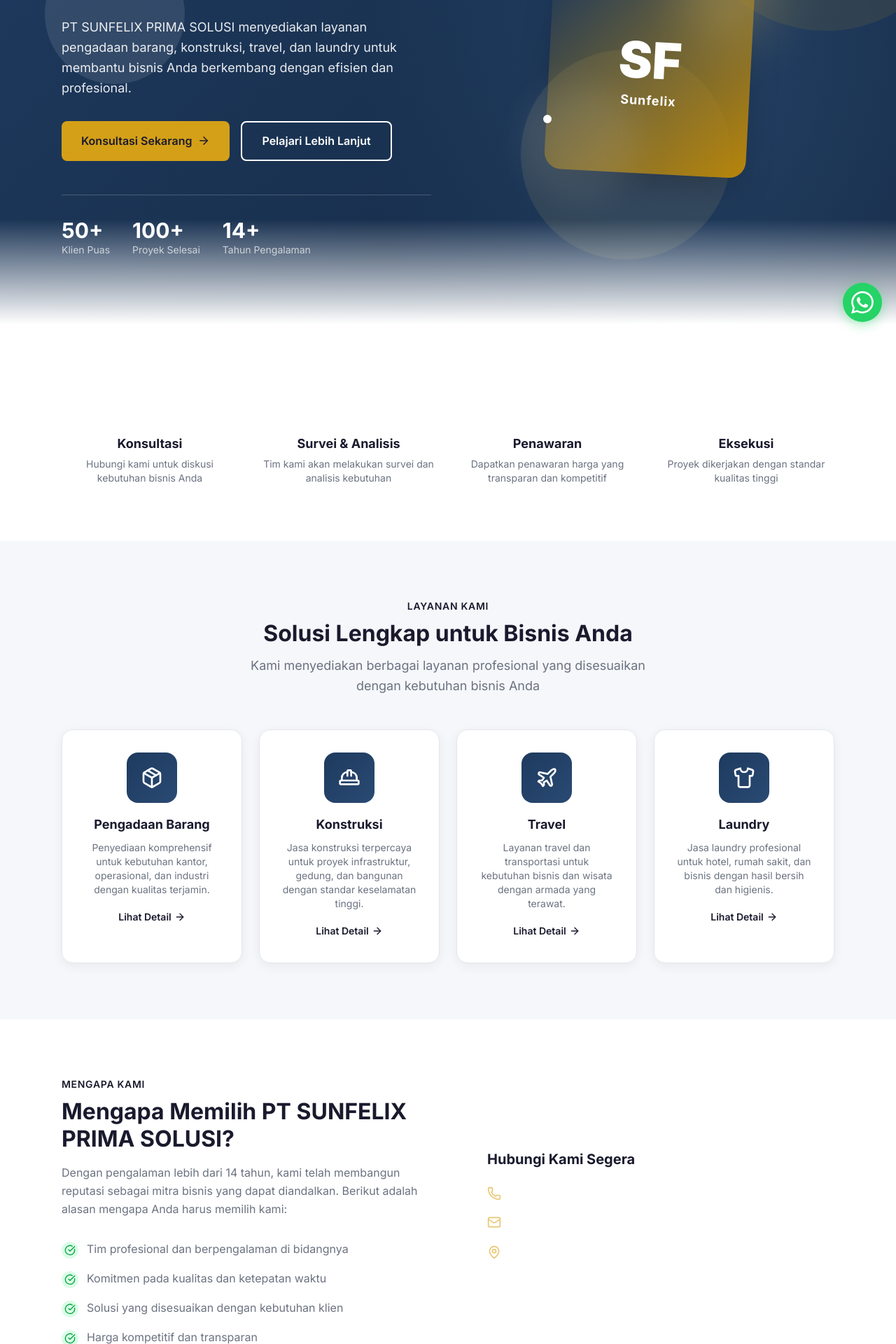
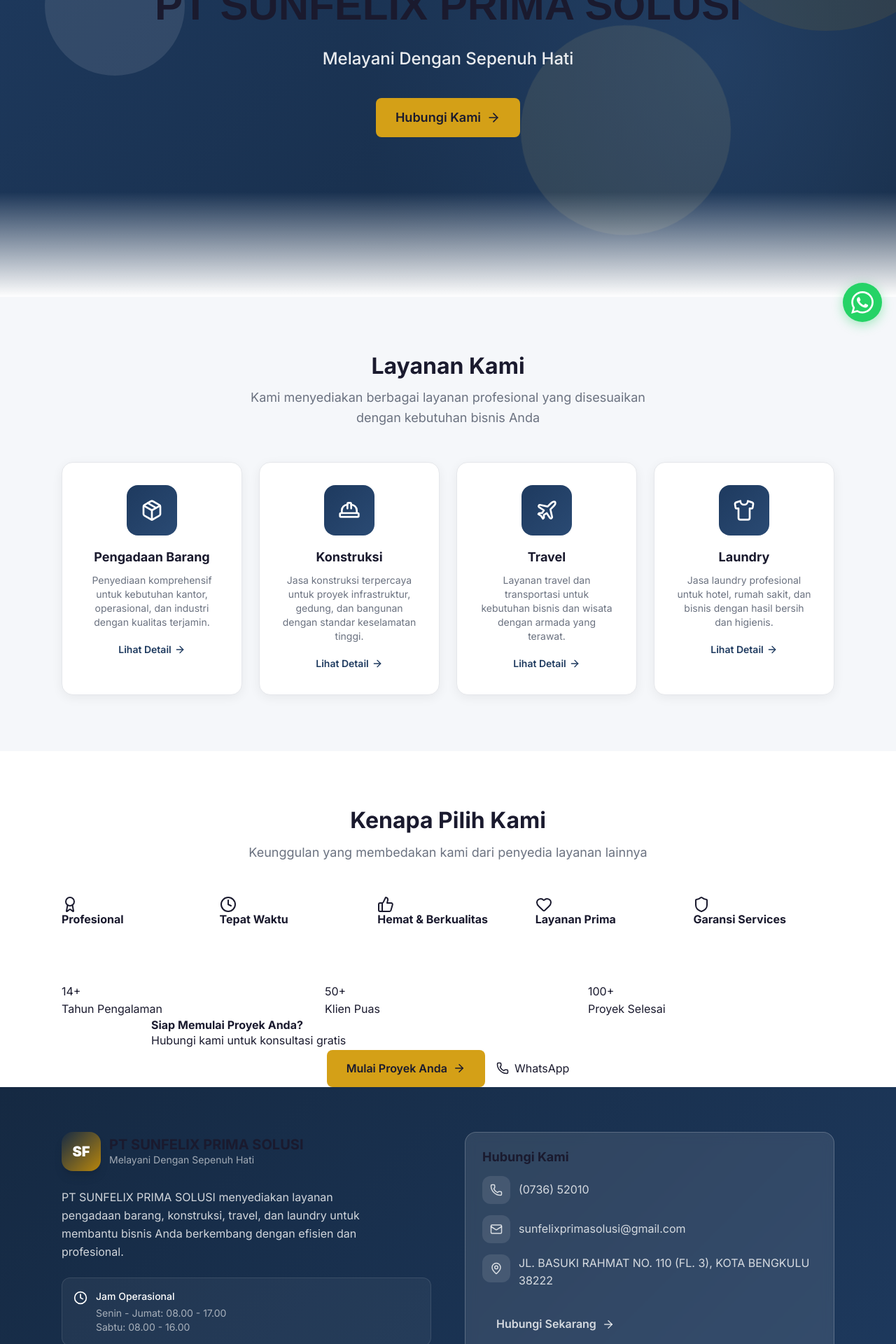
Before and after one commit to imamabdurrahmann/multi-layanan, a Next.js app: page / in a window 1280 px wide. Shown: the part 320-2240 px from the top of the page at 70% size. Built offline with nearby package versions, Linux system fonts and the light colour scheme.

Commit message:
feat: complete homepage redesign with new sections

```diff
--- a/src/app/page.tsx
+++ b/src/app/page.tsx
@@ -1,5 +1,5 @@
 import Link from "next/link";
-import { ArrowRight, Package, HardHat, Plane, Shirt, Users, Award, Clock, Shield, CheckCircle, Phone, Mail, MapPin } from "lucide-react";
+import { Package, HardHat, Plane, Shirt, Award, Clock, ThumbsUp, Heart, Shield, ArrowRight, Phone } from "lucide-react";
 import { companyInfo } from "@/config/company";
 
 const services = [
@@ -8,62 +8,41 @@ const services = [
     title: "Pengadaan Barang",
     description: "Penyediaan komprehensif untuk kebutuhan kantor, operasional, dan industri dengan kualitas terjamin.",
     href: "/pengadaan",
-    color: "from-blue-500 to-blue-600",
   },
   {
     icon: <HardHat className="w-8 h-8" />,
     title: "Konstruksi",
     description: "Jasa konstruksi terpercaya untuk proyek infrastruktur, gedung, dan bangunan dengan standar keselamatan tinggi.",
     href: "/konstruksi",
-    color: "from-orange-500 to-orange-600",
   },
   {
     icon: <Plane className="w-8 h-8" />,
     title: "Travel",
     description: "Layanan travel dan transportasi untuk kebutuhan bisnis dan wisata dengan armada yang terawat.",
     href: "/travel",
-    color: "from-teal-500 to-teal-600",
   },
   {
     icon: <Shirt className="w-8 h-8" />,
     title: "Laundry",
     description: "Jasa laundry profesional untuk hotel, rumah sakit, dan bisnis dengan hasil bersih dan higienis.",
     href: "/laundry",
-    color: "from-purple-500 to-purple-600",
   },
 ];
 
 const whyChooseUs = [
-  "Tim profesional dan berpengalaman di bidangnya",
-  "Komitmen pada kualitas dan ketepatan waktu",
-  "Solusi yang disesuaikan dengan kebutuhan klien",
-  "Harga kompetitif dan transparan",
-  "Layanan purna jual yang responsif",
-  "Garansi mutup untuk setiap proyek",
-];
-
-const clientLogos = [
-  "PT Pertamina",
-  "PT PLN",
-  "PT Garuda Indonesia",
-  "PT Freeport",
-  "PT Antam",
-  "PT Semen Indonesia",
-  "PT Adhi Karya",
-  "PT Waskita Karya",
-];
-
-const process = [
-  { step: "01", title: "Konsultasi", desc: "Hubungi kami untuk diskusi kebutuhan bisnis Anda" },
-  { step: "02", title: "Survei & Analisis", desc: "Tim kami akan melakukan survei dan analisis kebutuhan" },
-  { step: "03", title: "Penawaran", desc: "Dapatkan penawaran harga yang transparan dan kompetitif" },
-  { step: "04", title: "Eksekusi", desc: "Proyek dikerjakan dengan standar kualitas tinggi" },
+  { icon: <Award className="w-6 h-6" />, title: "Profesional" },
+  { icon: <Clock className="w-6 h-6" />, title: "Tepat Waktu" },
+  { icon: <ThumbsUp className="w-6 h-6" />, title: "Hemat & Berkualitas" },
+  { icon: <Heart className="w-6 h-6" />, title: "Layanan Prima" },
+  { icon: <Shield className="w-6 h-6" />, title: "Garansi Services" },
 ];
 
 export default function HomePage() {
+  const experienceYears = new Date().getFullYear() - companyInfo.established;
+
   return (
     <div>
-      {/* Hero Section - Modern Corporate */}
+      {/* HERO SECTION */}
       <section className="hero-section">
         <div className="hero-shapes">
           <div className="hero-shape hero-shape-1" />
@@ -72,102 +51,40 @@ export default function HomePage() {
         </div>
 
         <div className="max-w-6xl mx-auto px-4 sm:px-6 w-full relative z-10">
-          <div className="grid lg:grid-cols-2 gap-12 items-center">
-            <div className="hero-content">
-              <div className="inline-flex items-center gap-2 px-4 py-2 rounded-full bg-white/10 backdrop-blur-sm mb-6 border border-white/20">
-                <span className="w-2 h-2 bg-green-400 rounded-full animate-pulse" />
-                <span className="text-sm text-white/90 font-medium">Melayani Sejak {companyInfo.established}</span>
-              </div>
-
-              <h1 className="text-4xl md:text-5xl lg:text-6xl font-bold mb-6 leading-tight">
-                Solusi Bisnis <span className="text-[var(--gold-primary)]">Terpercaya</span> untuk Kebutuhan Anda
+          <div className="text-center py-16 md:py-24">
+            <h1 className="text-3xl md:text-5xl lg:text-6xl font-bold mb-6 leading-tight" style={{ fontFamily: "'Poppins', sans-serif" }}>
+              {companyInfo.name}
             </h1>
-
-              <p className="text-lg md:text-xl text-white/80 mb-8 leading-relaxed max-w-xl">
-                {companyInfo.name} menyediakan layanan pengadaan barang, konstruksi, travel, dan laundry untuk membantu bisnis Anda berkembang dengan efisien dan profesional.
+            <p className="text-xl md:text-2xl text-white/90 mb-10 font-medium">
+              {companyInfo.tagline}
             </p>
-
-              <div className="flex flex-col gap-4 w-full sm:flex-row sm:w-auto">
-                <Link href="/contact" className="btn-primary group w-full sm:w-auto justify-center">
-                  Konsultasi Sekarang
-                  <ArrowRight size={18} className="group-hover:translate-x-1 transition-transform" />
+            <Link href="/contact" className="btn-primary inline-flex items-center gap-2 text-lg">
+              Hubungi Kami
+              <ArrowRight size={20} />
             </Link>
-                <Link href="/about" className="btn-secondary w-full sm:w-auto justify-center text-center">
-                  Pelajari Lebih Lanjut
-                </Link>
-              </div>
-
-              <div className="flex flex-wrap gap-6 sm:gap-8 mt-10 sm:mt-12 pt-6 sm:pt-8 border-t border-white/20">
-                <div>
-                  <div className="text-3xl font-bold text-[var(--gold-primary)]">50+</div>
-                  <div className="text-sm text-white/70">Klien Puas</div>
-                </div>
-                <div>
-                  <div className="text-3xl font-bold text-[var(--gold-primary)]">100+</div>
-                  <div className="text-sm text-white/70">Proyek Selesai</div>
-                </div>
-                <div>
-                  <div className="text-3xl font-bold text-[var(--gold-primary)]">{new Date().getFullYear() - companyInfo.established}+</div>
-                  <div className="text-sm text-white/70">Tahun Pengalaman</div>
-                </div>
-              </div>
-            </div>
-
-            <div className="hidden lg:flex justify-center items-center">
-              <div className="relative">
-                <div className="w-72 h-72 rounded-3xl bg-gradient-to-br from-[var(--gold-primary)] to-[var(--gold-dark)] flex items-center justify-center shadow-2xl transform rotate-3 hover:rotate-0 transition-transform duration-500">
-                  <div className="text-center text-[var(--maroon-dark)] p-8">
-                    <div className="text-7xl font-black mb-2">SF</div>
-                    <div className="text-lg font-bold tracking-wider">Sunfelix</div>
-                  </div>
-                </div>
-                <div className="absolute -top-8 -right-8 w-32 h-32 rounded-full bg-[var(--gold-light)] opacity-30 blur-2xl animate-pulse" />
-                <div className="absolute -bottom-8 -left-8 w-40 h-40 rounded-full bg-white/10 blur-xl" />
-                <div className="absolute top-1/2 -right-4 w-4 h-4 bg-[var(--gold-primary)] rounded-full animate-bounce" style={{ animationDelay: '0.5s' }} />
-                <div className="absolute bottom-1/4 -left-2 w-3 h-3 bg-white rounded-full animate-bounce" style={{ animationDelay: '1s' }} />
-              </div>
-            </div>
           </div>
         </div>
       </section>
 
-      {/* Process Section - NEW */}
-      <section className="py-20 bg-white">
-        <div className="max-w-6xl mx-auto px-4 sm:px-6">
-          <div className="grid md:grid-cols-4 gap-8">
-            {process.map((p) => (
-              <div key={p.step} className="text-center group">
-                <div className="w-16 h-16 rounded-2xl bg-gradient-to-br from-[var(--maroon-primary)] to-[var(--maroon-light)] flex items-center justify-center text-white font-bold text-xl mx-auto mb-4 group-hover:scale-110 transition-transform">
-                  {p.step}
-                </div>
-                <h3 className="text-lg font-bold text-[var(--text-dark)] mb-2">{p.title}</h3>
-                <p className="text-sm text-[var(--text-secondary)]">{p.desc}</p>
-              </div>
-            ))}
-          </div>
-        </div>
-      </section>
-
-      {/* Services Section */}
+      {/* SERVICES SECTION */}
       <section className="section bg-[var(--bg-light)]" id="layanan">
         <div className="max-w-6xl mx-auto px-4 sm:px-6">
           <div className="section-header">
-            <span className="text-sm font-semibold tracking-wider text-[var(--maroon-primary)] uppercase">Layanan Kami</span>
-            <h2 className="section-title mt-2">Solusi Lengkap untuk Bisnis Anda</h2>
+            <h2 className="section-title">Layanan Kami</h2>
             <p className="section-subtitle mx-auto">
               Kami menyediakan berbagai layanan profesional yang disesuaikan dengan kebutuhan bisnis Anda
             </p>
           </div>
 
-          <div className="grid md:grid-cols-2 lg:grid-cols-4 gap-6">
+          <div className="grid grid-cols-1 sm:grid-cols-2 lg:grid-cols-4 gap-6">
             {services.map((service) => (
               <Link href={service.href} key={service.title} className="service-card group">
-                <div className={`icon-wrapper group-hover:scale-110 transition-transform duration-300 bg-gradient-to-br ${service.color}`}>
+                <div className="icon-wrapper group-hover:scale-110 transition-transform duration-300">
                   {service.icon}
                 </div>
                 <h3 className="text-lg font-bold text-[var(--text-dark)] mb-3">{service.title}</h3>
                 <p className="text-sm text-[var(--text-secondary)] mb-4">{service.description}</p>
-                <span className="inline-flex items-center gap-1 text-sm font-semibold text-[var(--maroon-primary)] group-hover:gap-2 transition-all">
+                <span className="inline-flex items-center gap-1 text-sm font-semibold text-[var(--primary)] group-hover:gap-2 transition-all">
                   Lihat Detail
                   <ArrowRight size={16} />
                 </span>
@@ -177,89 +94,70 @@ export default function HomePage() {
         </div>
       </section>
 
-      {/* Why Choose Us Section - NEW */}
+      {/* WHY CHOOSE US SECTION */}
       <section className="section bg-white">
         <div className="max-w-6xl mx-auto px-4 sm:px-6">
-          <div className="grid lg:grid-cols-2 gap-12 items-center">
-            <div>
-              <span className="text-sm font-semibold tracking-wider text-[var(--maroon-primary)] uppercase">Mengapa Kami</span>
-              <h2 className="section-title mt-2">Mengapa Memilih {companyInfo.name}?</h2>
-              <p className="text-[var(--text-secondary)] mb-8 leading-relaxed">
-                Dengan pengalaman lebih dari {new Date().getFullYear() - companyInfo.established} tahun, kami telah membangun reputasi sebagai mitra bisnis yang dapat diandalkan. Berikut adalah alasan mengapa Anda harus memilih kami:
-              </p>
-              <div className="space-y-4">
-                {whyChooseUs.map((item, i) => (
-                  <div key={i} className="flex items-start gap-3">
-                    <div className="w-6 h-6 rounded-full bg-green-100 flex items-center justify-center flex-shrink-0 mt-0.5">
-                      <CheckCircle size={16} className="text-green-600" />
-                    </div>
-                    <span className="text-[var(--text-secondary)]">{item}</span>
-                  </div>
-                ))}
-              </div>
-            </div>
-            <div className="bg-gradient-to-br from-[var(--maroon-primary)] to-[var(--maroon-light)] rounded-3xl p-8 text-white">
-              <h3 className="text-xl font-bold mb-6">Hubungi Kami Segera</h3>
-              <div className="space-y-4">
-                <div className="flex items-center gap-3">
-                  <Phone size={20} className="text-[var(--gold-light)]" />
-                  <span>{companyInfo.phone}</span>
-                </div>
-                <div className="flex items-center gap-3">
-                  <Mail size={20} className="text-[var(--gold-light)]" />
-                  <span>{companyInfo.email}</span>
-                </div>
-                <div className="flex items-start gap-3">
-                  <MapPin size={20} className="text-[var(--gold-light)] flex-shrink-0 mt-1" />
-                  <span>{companyInfo.address}, {companyInfo.city}</span>
-                </div>
-              </div>
-              <Link href="/contact" className="mt-6 inline-flex items-center justify-center gap-2 px-6 py-3 bg-white text-[var(--maroon-primary)] font-semibold rounded-lg hover:bg-white/90 transition-colors w-full sm:w-auto">
-                Tanya Tim Sales
-                <ArrowRight size={18} />
-              </Link>
-            </div>
-          </div>
-        </div>
-      </section>
-
-      {/* Client Logos Section */}
-      <section className="section bg-[var(--bg-light)]">
-        <div className="max-w-6xl mx-auto px-4 sm:px-6">
           <div className="section-header">
-            <span className="text-sm font-semibold tracking-wider text-[var(--maroon-primary)] uppercase">Mitra Bisnis</span>
-            <h2 className="section-title mt-2">Klien yang Telah Percaya pada Kami</h2>
+            <h2 className="section-title">Kenapa Pilih Kami</h2>
             <p className="section-subtitle mx-auto">
-              {companyInfo.name} telah melayani berbagai perusahaan terkemuka di Indonesia
+              Keunggulan yang membedakan kami dari penyedia layanan lainnya
             </p>
           </div>
 
-          <div className="client-logo-grid">
-            {clientLogos.map((client) => (
-              <div key={client} className="client-logo-item">
-                <span>{client}</span>
+          <div className="grid grid-cols-2 sm:grid-cols-3 md:grid-cols-5 gap-4 md:gap-6">
+            {whyChooseUs.map((item) => (
+              <div key={item.title} className="why-card">
+                <div className="why-icon">
+                  {item.icon}
+                </div>
+                <h3>{item.title}</h3>
               </div>
             ))}
           </div>
         </div>
       </section>
 
-      {/* CTA Section */}
-      <section className="py-20 bg-gradient-to-br from-[var(--maroon-dark)] to-[var(--maroon-primary)] text-white">
-        <div className="max-w-4xl mx-auto px-4 sm:px-6 text-center">
-          <h2 className="text-3xl md:text-4xl font-bold mb-4">Siap Bekerja Sama dengan Kami?</h2>
-          <p className="text-white/80 mb-8 max-w-2xl mx-auto">
-            Hubungi tim kami sekarang untuk konsultasi gratis dan penawaran terbaik untuk kebutuhan bisnis Anda.
-          </p>
-          <div className="flex flex-col gap-3 w-full px-4 sm:flex-row sm:justify-center sm:w-auto">
-            <Link href="/contact" className="btn-primary w-full sm:w-auto justify-center">
+      {/* STATS SECTION */}
+      <section className="stats-section">
+        <div className="max-w-6xl mx-auto px-4 sm:px-6">
+          <div className="grid grid-cols-1 sm:grid-cols-3 gap-6">
+            <div className="stat-card">
+              <div className="stat-number">{experienceYears}+</div>
+              <div className="stat-label">Tahun Pengalaman</div>
+            </div>
+            <div className="stat-card">
+              <div className="stat-number">50+</div>
+              <div className="stat-label">Klien Puas</div>
+            </div>
+            <div className="stat-card">
+              <div className="stat-number">100+</div>
+              <div className="stat-label">Proyek Selesai</div>
+            </div>
+          </div>
+        </div>
+      </section>
+
+      {/* CTA SECTION */}
+      <section className="cta-section">
+        <div className="max-w-4xl mx-auto px-4 sm:px-6">
+          <div className="cta-content">
+            <h2>Siap Memulai Proyek Anda?</h2>
+            <p>Hubungi kami untuk konsultasi gratis</p>
+            <div className="flex flex-col sm:flex-row gap-4 justify-center">
+              <Link href="/contact" className="btn-primary inline-flex items-center gap-2 justify-center">
                 Mulai Proyek Anda
                 <ArrowRight size={18} />
               </Link>
-            <a href={`https://wa.me/${companyInfo.whatsapp}`} target="_blank" rel="noopener noreferrer" className="inline-flex items-center justify-center gap-2 px-6 py-3 bg-[#25D366] text-white font-semibold rounded-lg hover:bg-[#20bd5a] transition-colors w-full sm:w-auto">
+              <a
+                href={`https://wa.me/${companyInfo.whatsapp}`}
+                target="_blank"
+                rel="noopener noreferrer"
+                className="btn-whatsapp inline-flex items-center gap-2 justify-center"
+              >
                 <Phone size={18} />
-              Chat WhatsApp
+                WhatsApp
               </a>
+            </div>
           </div>
         </div>
       </section>
```
Lines whose indentation alone changed are shown as unchanged.
